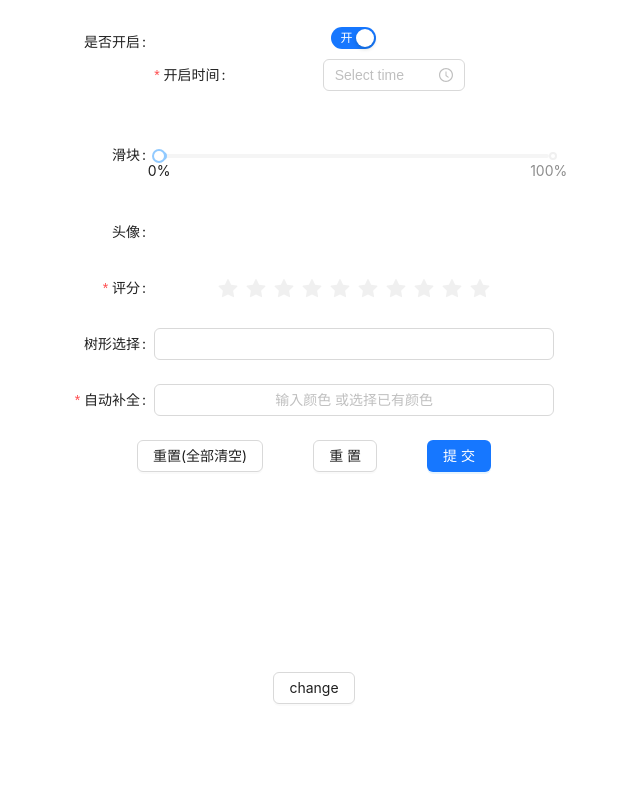
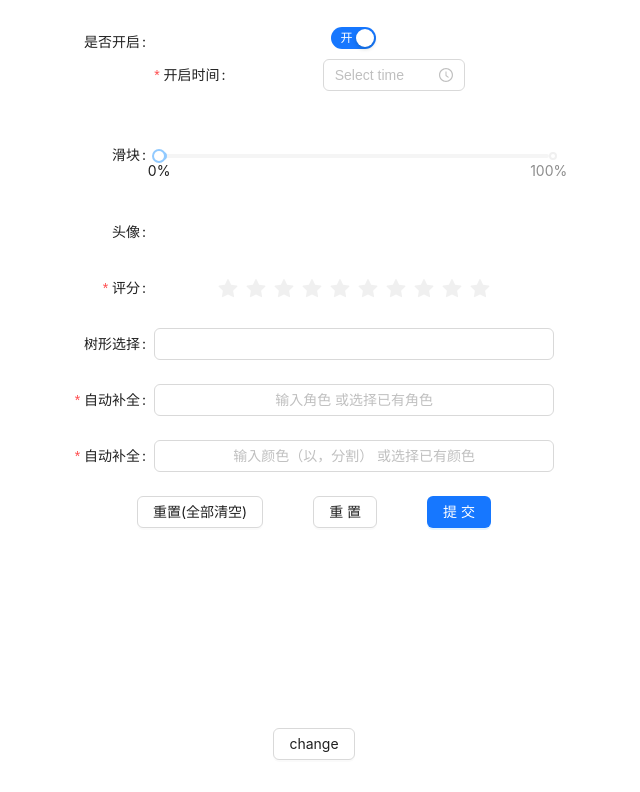
Before and after one commit to pqcqaq/study-demos, a Vue app: page /#/dynamic-form in a window 1280 px wide. Shown: the part 736-1528 px from the top of the page, without its empty margins (326-966 px from the left). Before the commit the page ends 1472 px from the top, so only its background shows below. Built offline with nearby package versions, Linux system fonts and the light colour scheme.

Commit message:
自动补齐的代码bug解决

```diff
--- a/src/pages/dynamic-form/cpns/components/AutoCompleteInput.vue
+++ b/src/pages/dynamic-form/cpns/components/AutoCompleteInput.vue
@@ -66,10 +66,14 @@ const createFilter = (arr: { value: string }[], key: string) => {
 const handleSelect = (select: string) => {
 	if (props.enableSplit) {
 		const dataWithoutFinalKey = alterData.value
-			? alterData.value.split(props.splitWord || ",").slice(0, -1)
+			? alterData.value.endsWith(props.splitWord || ",")
+				? alterData.value.split(props.splitWord || ",").slice(0, -1)
+				: alterData.value.split(props.splitWord || ",")
 			: [];
 		const newValue = alterData.value
-			? dataWithoutFinalKey.join(props.splitWord || ",") + (props.splitWord || ",") + select
+			? dataWithoutFinalKey.join(props.splitWord || ",") +
+			  (props.splitWord || ",") +
+			  select
 			: select;
 		alterData.value = newValue;
 	} else {
--- a/src/pages/dynamic-form/index.vue
+++ b/src/pages/dynamic-form/index.vue
@@ -189,7 +189,6 @@ const schema = ref<DyForm>({
 			componentProps: {
 				checkedChildren: "开",
 				unCheckedChildren: "关",
-				size: "default"
 			},
 			value: true,
 			next: (model) => {
@@ -391,6 +390,46 @@ const schema = ref<DyForm>({
 				},
 				enableSplit: false,
 				splitWord: "，",
+				title: "角色",
+				style: {
+					width: "400px",
+				},
+				allowClear: true,
+			},
+			formItemProps: {
+				rules: [
+					{
+						required: true,
+						message: "请选择",
+						trigger: "blur",
+					},
+				],
+			},
+		},
+		//AutoComplete color
+		{
+			label: "自动补全",
+			field: "autoCompleteColor",
+			component: "AutoComplete",
+			componentProps: {
+				fetchList: () => {
+					return [
+						{
+							value: "红色",
+						},
+						{
+							value: "绿色",
+						},
+						{
+							value: "蓝色",
+						},
+						{
+							value: "黄色",
+						},
+					];
+				},
+				enableSplit: true,
+				splitWord: "，",
 				title: "颜色",
 				style: {
 					width: "400px",
```
